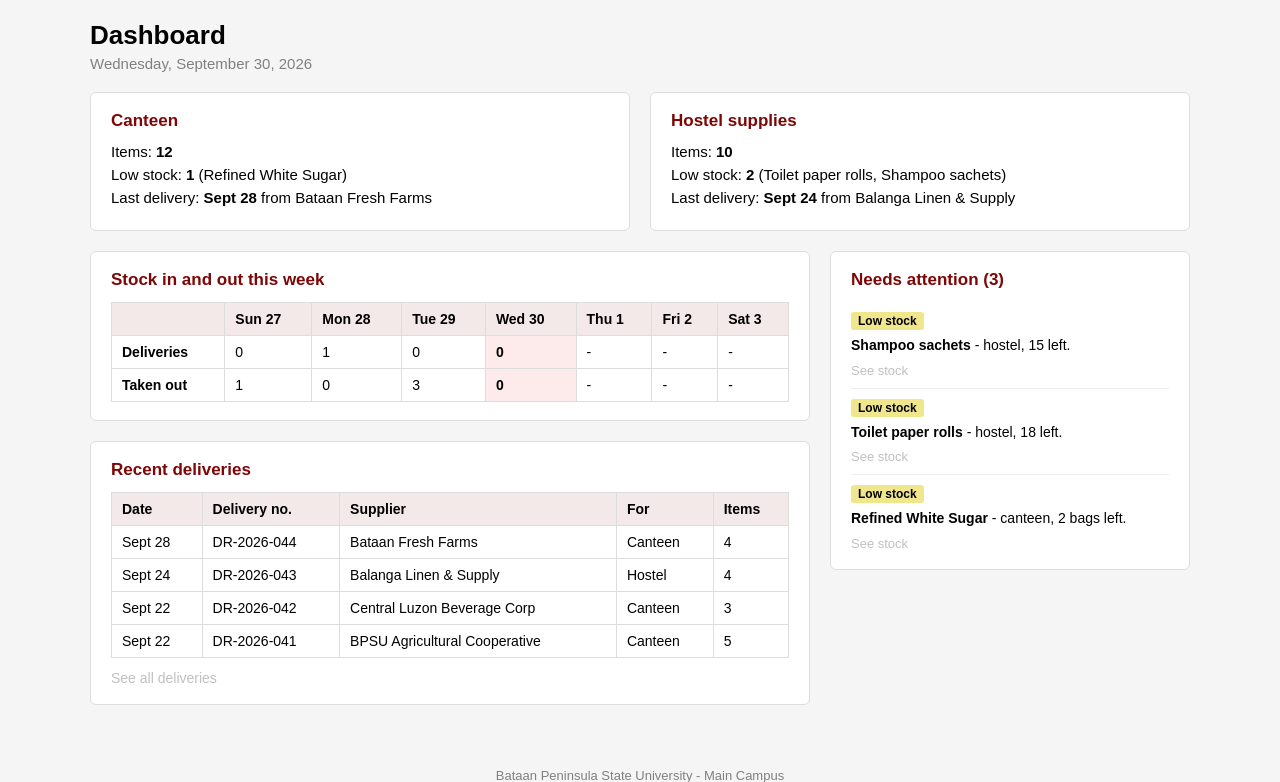
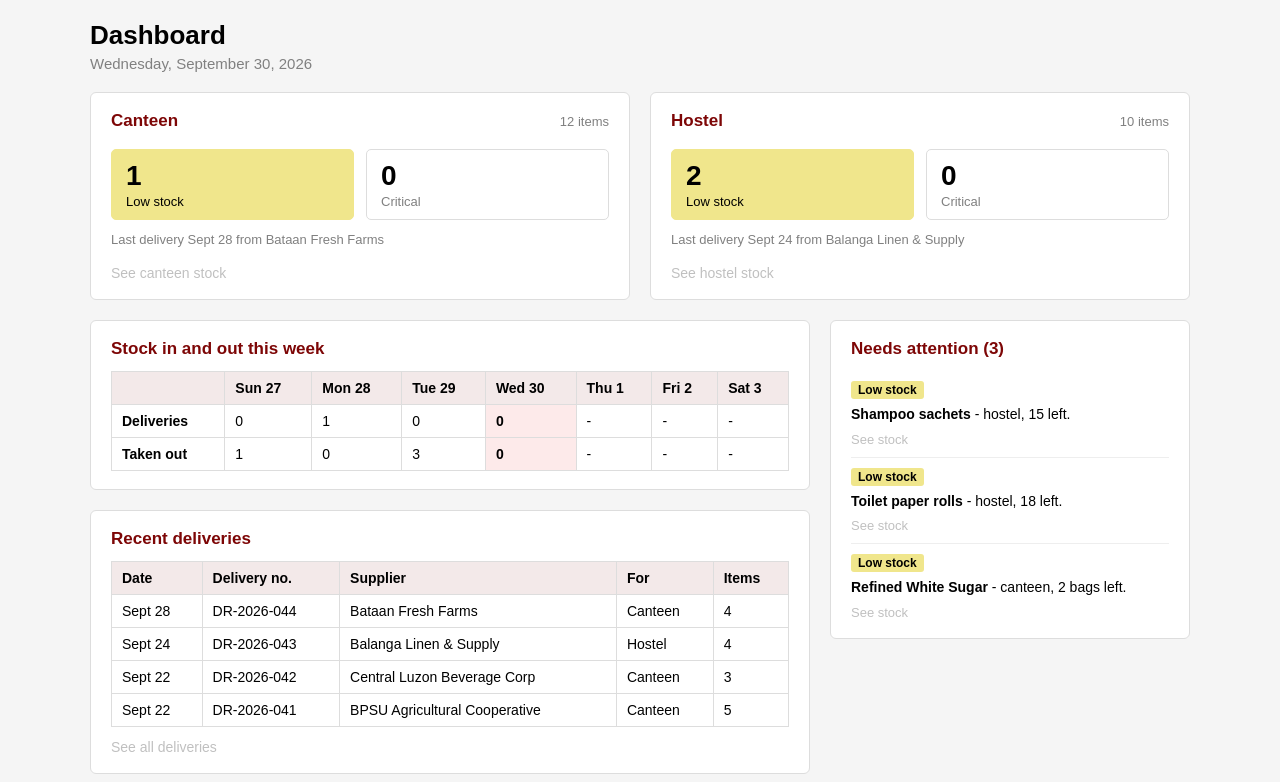
Before and after one commit to AngeloSierra12/patpevsystem, a PHP site: page /dashboard.html in a window 1280 px wide. Shown: the part 121-903 px from the top of the page. Run offline with PHP 8.4, Linux system fonts and the light colour scheme.

Commit message:
Change dashboard location boxes, add audit trail search

```diff
--- a/audit-trail.html
+++ b/audit-trail.html
@@ -186,5 +186,7 @@
         <p>Bataan Peninsula State University - Main Campus</p>
     </footer>
 
+    <script src="js/audit-trail.js"></script>
+
 </body>
 </html>
--- a/css/dashboard.css
+++ b/css/dashboard.css
@@ -190,6 +190,53 @@ h2 {
     flex: 1;
 }
 
+.card-top {
+    display: flex;
+    justify-content: space-between;
+    align-items: baseline;
+}
+
+.counts {
+    display: flex;
+    gap: 12px;
+    margin: 6px 0 12px;
+}
+
+.count {
+    flex: 1;
+    border: 1px solid #ddd;
+    border-radius: 5px;
+    padding: 10px 14px;
+}
+
+.count b {
+    display: block;
+    font-size: 28px;
+}
+
+.count span {
+    font-size: 13px;
+    color: gray;
+}
+
+.count.low {
+    background-color: khaki;
+    border-color: khaki;
+}
+
+.count.low span {
+    color: black;
+}
+
+.count.critical {
+    background-color: lightpink;
+    border-color: lightpink;
+}
+
+.count.critical span {
+    color: black;
+}
+
 #columns {
     display: flex;
     gap: 20px;
--- a/dashboard.html
+++ b/dashboard.html
@@ -44,16 +44,40 @@
 
         <div id="summary">
             <div class="box">
-                <h2>Canteen</h2>
-                <p>Items: <b>12</b></p>
-                <p>Low stock: <b>1</b> (Refined White Sugar)</p>
-                <p>Last delivery: <b>Sept 28</b> from Bataan Fresh Farms</p>
+                <div class="card-top">
+                    <h2>Canteen</h2>
+                    <span class="small">12 items</span>
+                </div>
+                <div class="counts">
+                    <div class="count low">
+                        <b>1</b>
+                        <span>Low stock</span>
+                    </div>
+                    <div class="count">
+                        <b>0</b>
+                        <span>Critical</span>
+                    </div>
+                </div>
+                <p class="small">Last delivery Sept 28 from Bataan Fresh Farms</p>
+                <a class="more off">See canteen stock</a>
             </div>
             <div class="box">
-                <h2>Hostel supplies</h2>
-                <p>Items: <b>10</b></p>
-                <p>Low stock: <b>2</b> (Toilet paper rolls, Shampoo sachets)</p>
-                <p>Last delivery: <b>Sept 24</b> from Balanga Linen &amp; Supply</p>
+                <div class="card-top">
+                    <h2>Hostel</h2>
+                    <span class="small">10 items</span>
+                </div>
+                <div class="counts">
+                    <div class="count low">
+                        <b>2</b>
+                        <span>Low stock</span>
+                    </div>
+                    <div class="count">
+                        <b>0</b>
+                        <span>Critical</span>
+                    </div>
+                </div>
+                <p class="small">Last delivery Sept 24 from Balanga Linen &amp; Supply</p>
+                <a class="more off">See hostel stock</a>
             </div>
         </div>
 
```
Also changed, not shown: js/audit-trail.js (added, +23 -0 lines).
